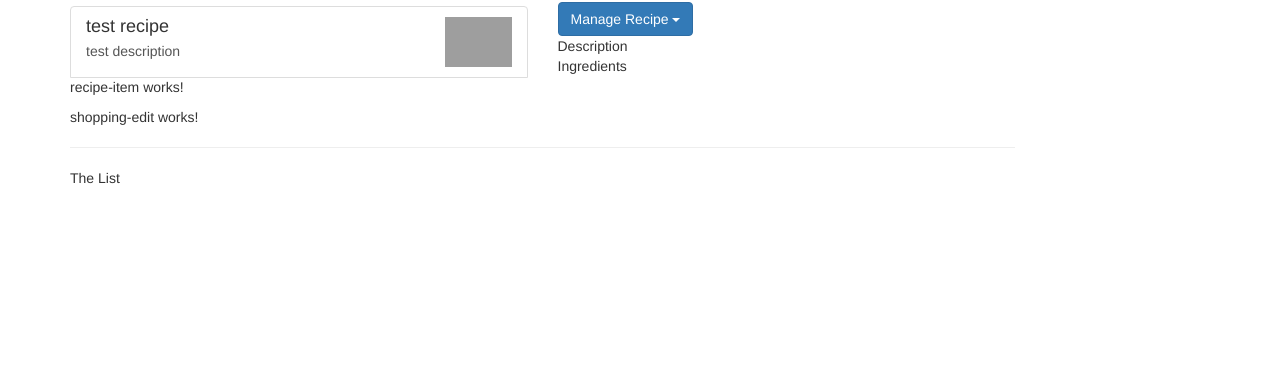
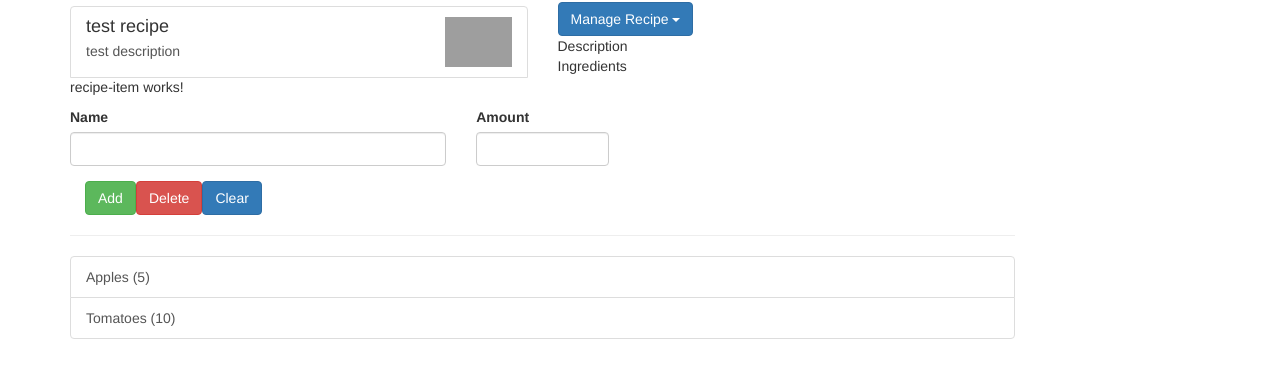
Before and after one commit to hujianrui/MealKeeper, an Angular app: page / in a window 1280 px wide. Shown: the part 141-518 px from the top of the page. Built offline with nearby package versions, Linux system fonts and the light colour scheme; grey boxes are pictures that could not be loaded.

Commit message:
shopping list layout

```diff
--- a/src/app/recipes/recipe.model.ts
+++ b/src/app/recipes/recipe.model.ts
@@ -1,6 +1,4 @@
 export class Recipe {
-
     constructor(public name: string,
-        public description: string, public imagePath: string){
-    }
+        public description: string, public imagePath: string){}
 }
--- /dev/null
+++ b/src/app/shared/ingredient.module.ts
@@ -0,0 +1,3 @@
+export class Ingredient{
+    constructor(public name: string, public amount: number){}
+}
--- a/src/app/shopping-list/shopping-edit/shopping-edit.component.html
+++ b/src/app/shopping-list/shopping-edit/shopping-edit.component.html
@@ -1 +1,26 @@
-<p>shopping-edit works!</p>
+<div class="row">
+    <div class="col-xs-12">
+        <form>
+
+            <div class="row">
+                <div class="col-sm-5 form-group" >
+                    <label for="name">Name</label>
+                    <input type="text" id="name" class="form-control">
+                </div>
+                <div class="col-sm-2 form-group">
+                    <label for="amount">Amount</label>
+                    <input type="number" id="amount" class="form-control">
+                </div>
+            </div>
+
+            <div class="roe">
+                <div class="col-xs-12">
+                    <button class="btn btn-success" type="submit">Add</button>
+                    <button class="btn btn-danger" type="button">Delete</button>
+                    <button class="btn btn-primary" type="button">Clear</button>
+                </div>
+            </div>
+
+        </form>
+    </div>
+</div>
--- a/src/app/shopping-list/shopping-list.component.html
+++ b/src/app/shopping-list/shopping-list.component.html
@@ -2,6 +2,11 @@
     <div class="col-xs-10">
         <app-shopping-edit></app-shopping-edit>
         <hr>
-        <p>The List</p>
+        <ul class="list-group">
+            <a class="list-group-item" style="cursor: pointer"
+            *ngFor="let ingredient of ingredients">
+            {{ ingredient.name }} ({{ingredient.amount}})
+            </a>
+        </ul>
     </div>
 </div>
--- a/src/app/shopping-list/shopping-list.component.ts
+++ b/src/app/shopping-list/shopping-list.component.ts
@@ -1,4 +1,5 @@
 import { Component, OnInit } from '@angular/core';
+import { Ingredient } from '../shared/ingredient.module'
 
 @Component({
   selector: 'app-shopping-list',
@@ -6,6 +7,10 @@
   styleUrls: ['./shopping-list.component.css']
 })
 export class ShoppingListComponent implements OnInit {
+  ingredients: Ingredient[] = [
+    new Ingredient("Apples", 5),
+    new Ingredient("Tomatoes", 10)
+  ];
 
   constructor() { }
 
```
